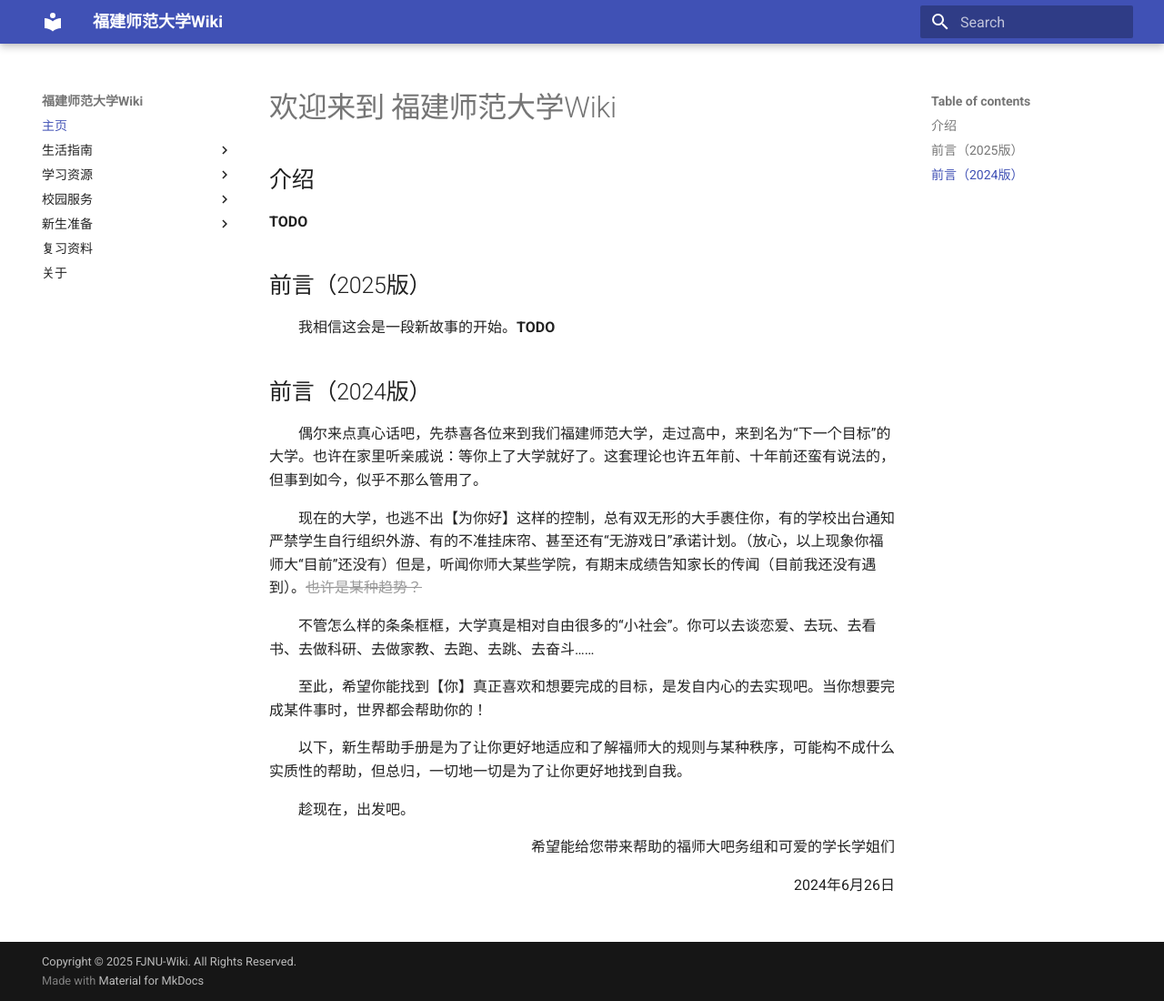
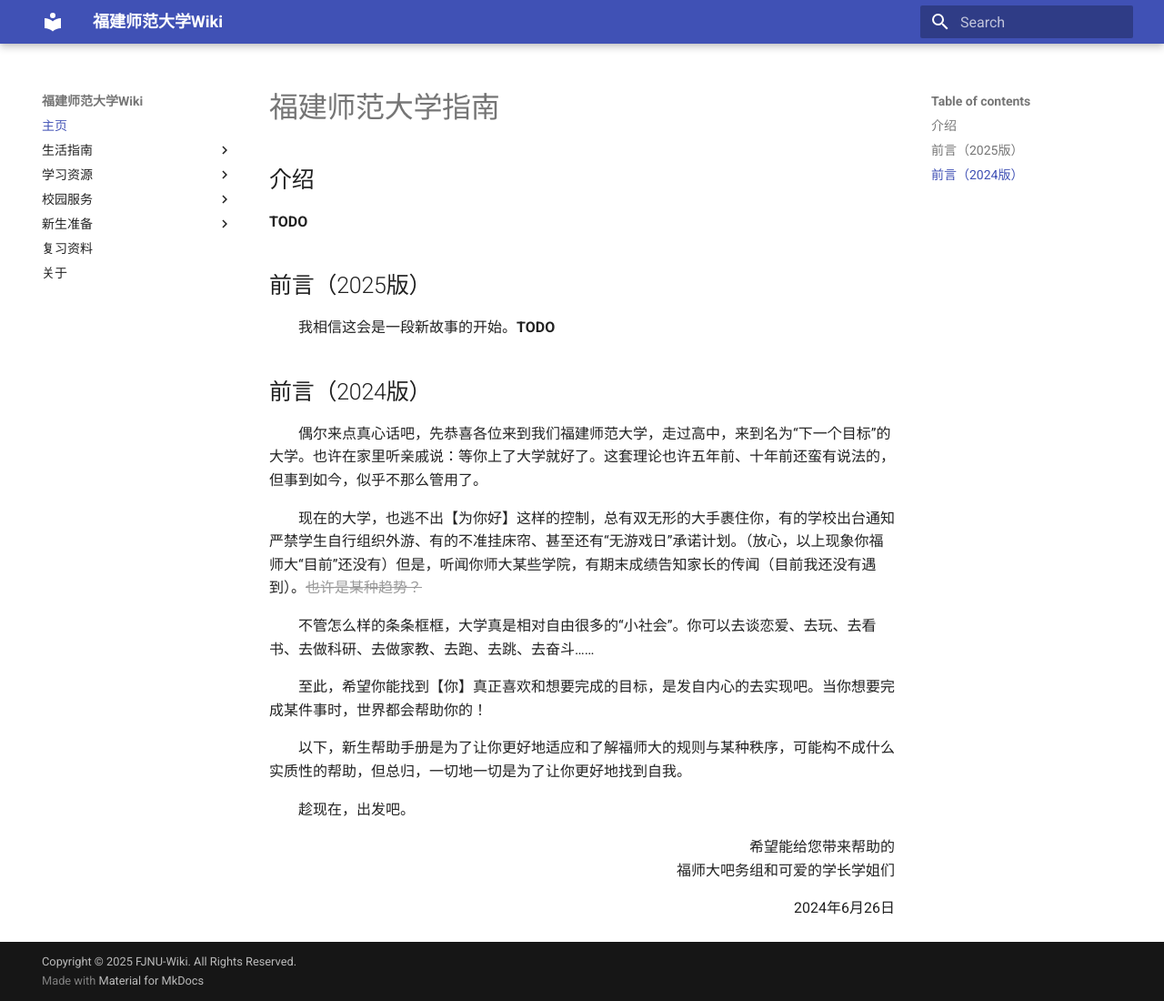
Before and after one commit to kanerty/FJNU-Wiki, an MkDocs documentation site: the page built from docs/index.md, in a window 1280 px wide and 1100 px high. Shown: the whole window at 91% size. Built offline with MkDocs 1.6.1 and Material for MkDocs 9.7.7, drawn with Linux system fonts in a browser that asks for light colours.

Commit message:
docs: 更新index

```diff
--- a/docs/index.md
+++ b/docs/index.md
@@ -1,4 +1,4 @@
-# 欢迎来到 福建师范大学Wiki
+# 福建师范大学指南
 
 ## 介绍
 
@@ -22,5 +22,5 @@
 
 &emsp;&emsp;趁现在，出发吧。
 
-<p class="right-align">希望能给您带来帮助的福师大吧务组和可爱的学长学姐们</p>
+<p class="right-align">希望能给您带来帮助的<br>福师大吧务组和可爱的学长学姐们</p>
 <p class="right-align">2024年6月26日</p>
```
